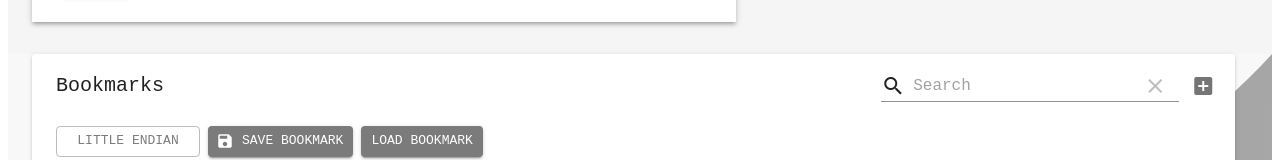
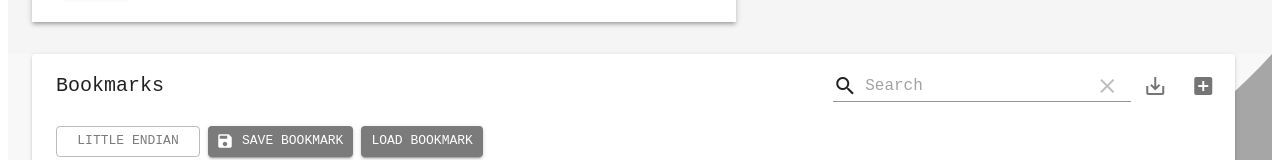
Before and after one commit to utokusa/hex_bookmark, a React (Create React App) app: page / in a window 1280 px wide. Shown: the part 154-314 px from the top of the page. Built offline with nearby package versions, Linux system fonts and the light colour scheme.

Commit message:
Add csv export

```diff
--- a/src/App.js
+++ b/src/App.js
@@ -532,6 +532,9 @@ function BookmarkTable(props) {
           onRowUpdate: (newData, oldData) => props.onRowUpdate(newData, oldData),
           onRowDelete: oldData => props.onRowDelete(oldData),
         }}
+        options={{
+          exportButton: true
+        }}
         components={{
           Toolbar: props => (
             <div>
```
